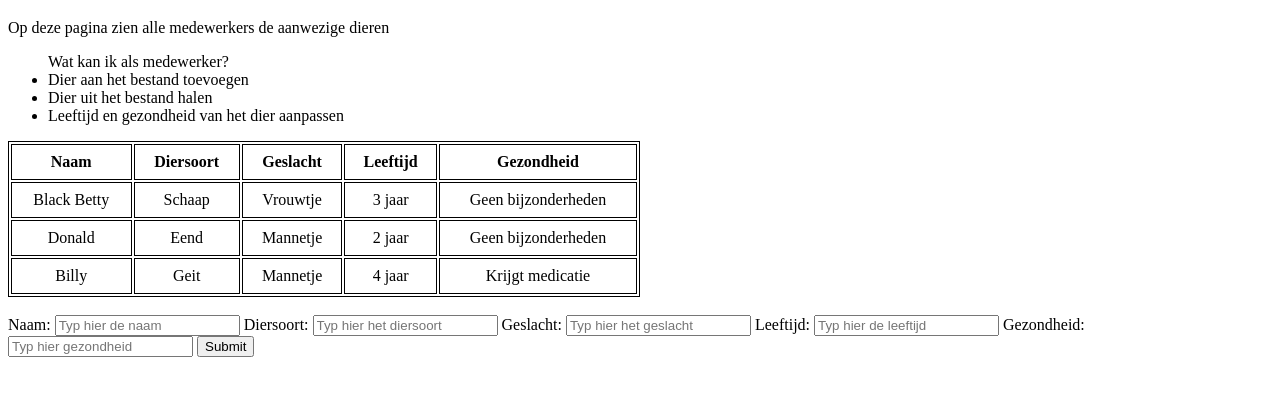
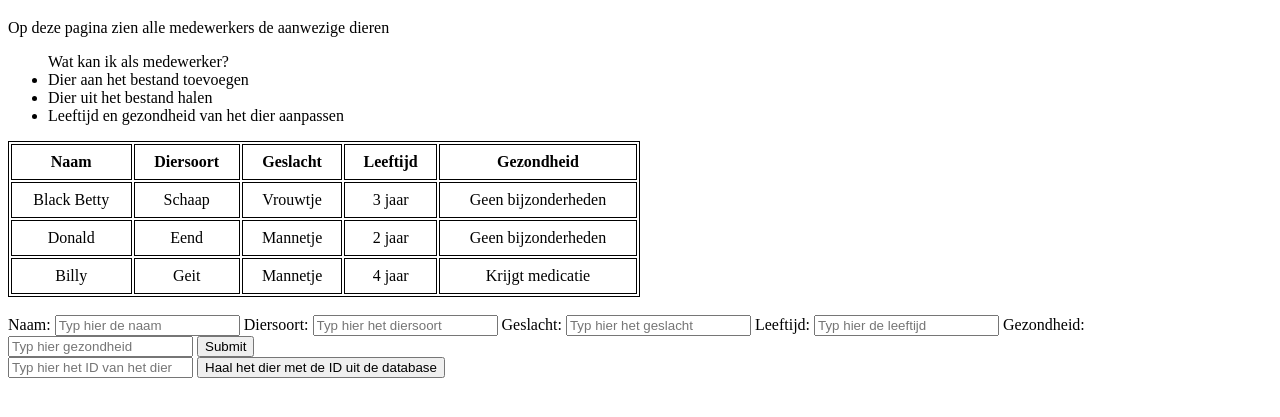
Before and after one commit to ELeenes/Kinderboerderij, a plain HTML site: page index.html in a window 1280 px wide. Shown: the part 61-478 px from the top of the page. Drawn offline with Linux system fonts and the light colour scheme; no server answers.

Commit message:
Update index.html

```diff
--- a/index.html
+++ b/index.html
@@ -74,7 +74,13 @@ th, td {
         <input type="button" value="Submit" onclick="postBoerderijDier()">
     </form>
 </div>
+
 <div id="oink"></div>
+
+<div id="verwijderOink">
+    <input type="text" id="delDier" placeholder="Typ hier het ID van het dier">
+    <button id="del" onclick="deleteBoerderijDier()">Haal het dier met de ID uit de database</button>
+</div>
 
 
 <script>
@@ -91,14 +97,13 @@ th, td {
 
 
                 document.getElementById("oink").innerHTML = string1;
+
             }
             bd.open("GET", "http://localhost:8082/boerderijdier", true);
             bd.send();
         }
 
-
-
-    function postBoerderijDier(){
+        function postBoerderijDier(){
         var diersoort = document.getElementById('diersoort').value;
         var naam = document.getElementById('naam').value;
         var geslacht = document.getElementById('geslacht').value;
@@ -124,12 +129,25 @@ th, td {
         xhr.send(bd);
     }
 
+    function deleteBoerderijDier(){
+        var deletebd = document.getElementById('delDier').value;
+        var url = "http://localhost:8082/boerderijdier/";
+
+        var xhr = new XMLHttpRequest();
+
+        xhr.open("DELETE", url+deletebd, true);
+        xhr.onload = function(){
+            var boerderijdier = JSON.parse(xhr.responseText);
+        }
+
+        xhr.onreadystatechange = function() {
+            showBoerderijDier();
+        }
+        xhr.send();
+    }
+
     window.onload = showBoerderijDier;
 
 </script>
-
-
-
-
 </body>
 </html>
```
